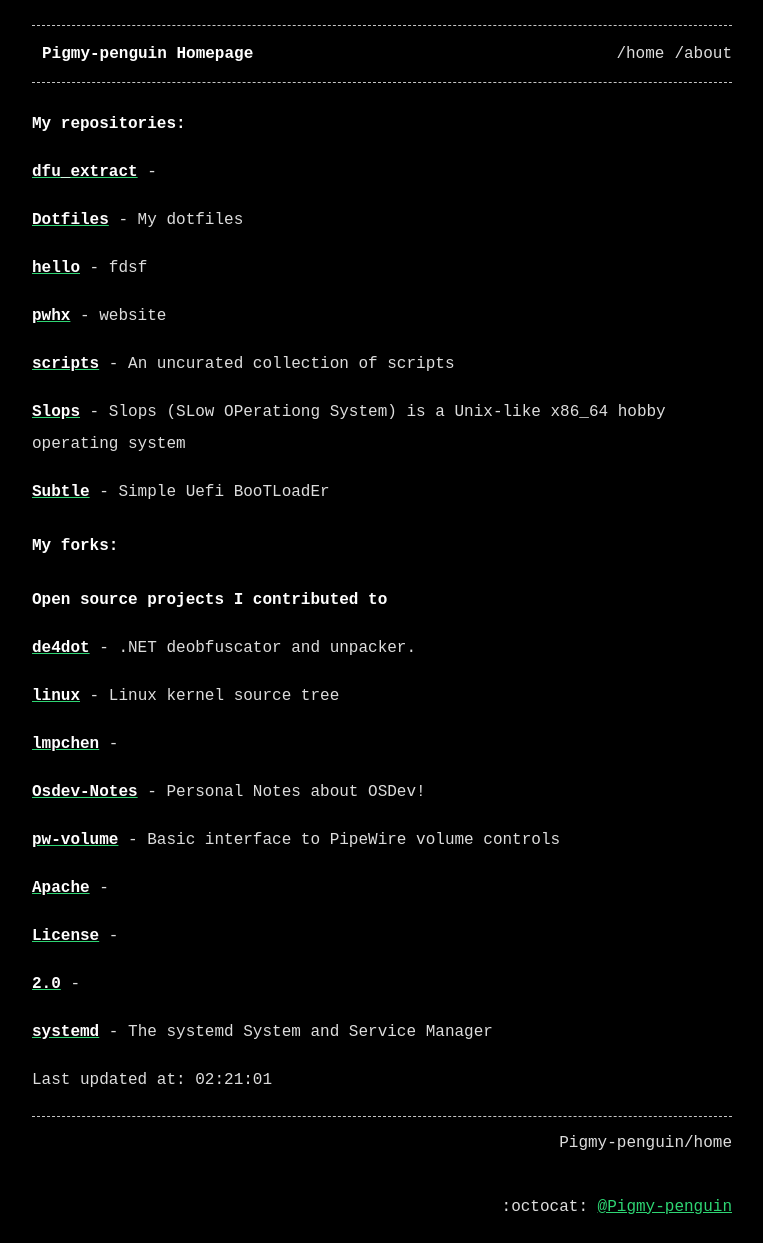
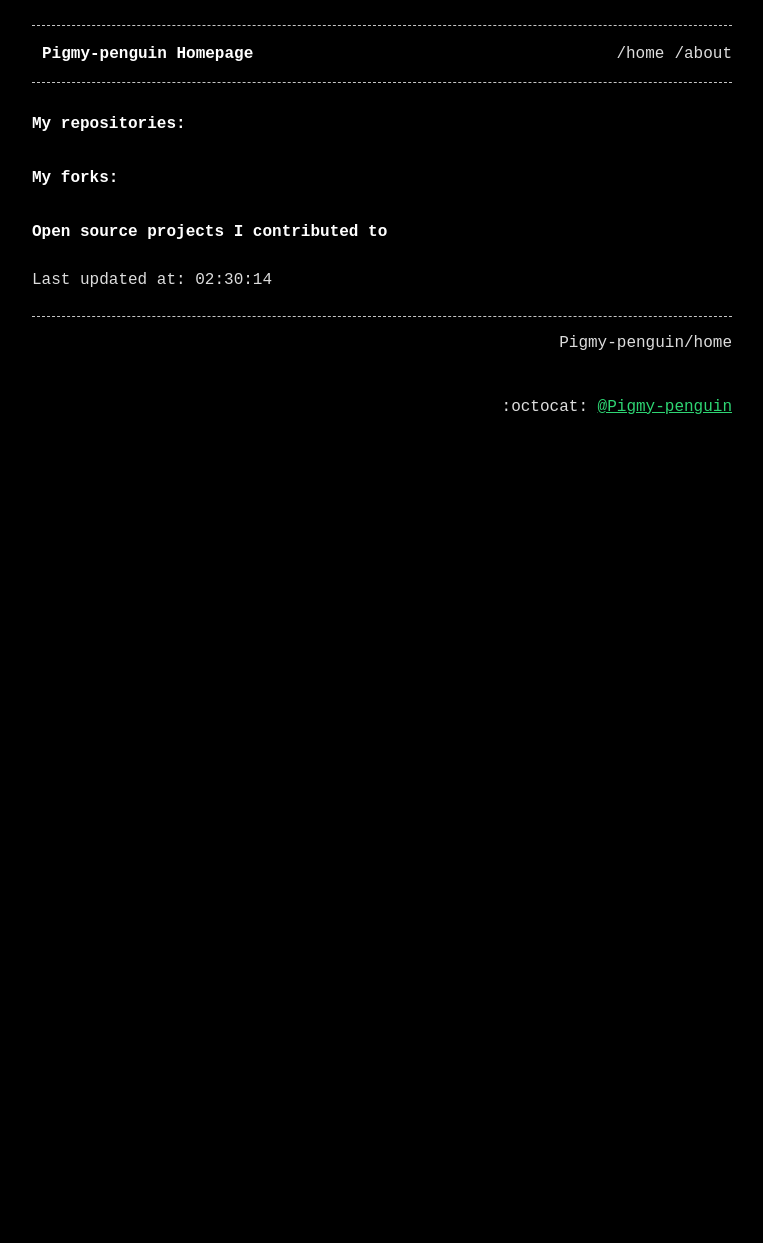
Before and after one commit to Pigmy-penguin/Pigmy-penguin.github.io, a Jekyll site: the page built from index.md, in a window 1280 px wide. Shown: the whole page, without its empty margins (258-1021 px from the left). Built offline with Jekyll 4.4.1, drawn with Linux system fonts in a browser that asks for light colours; after the commit the page ends 900 px from its top, so only the background shows below that.

Commit message:
Auto updating the website

```diff
--- a/index.md
+++ b/index.md
@@ -7,40 +7,8 @@ title: Pigmy-penguin Homepage
 
 ## My repositories:
 
-[**dfu_extract**](https://github.com/Pigmy-penguin/dfu_extract) -
-
-[**Dotfiles**](https://github.com/Pigmy-penguin/Dotfiles) - My dotfiles
-
-[**hello**](https://github.com/Pigmy-penguin/hello) - fdsf
-
-[**pwhx**](https://github.com/Pigmy-penguin/pwhx) - website
-
-[**scripts**](https://github.com/Pigmy-penguin/scripts) - An uncurated collection of scripts
-
-[**Slops**](https://github.com/Pigmy-penguin/Slops) - Slops (SLow OPerationg System) is a Unix-like x86_64 hobby operating system
-
-[**Subtle**](https://github.com/Pigmy-penguin/Subtle) - Simple Uefi BooTLoadEr
-
 ## My forks:
 ### Open source projects I contributed to
 
-[**de4dot**](https://github.com/Pigmy-penguin/de4dot) - .NET deobfuscator and unpacker.
 
-[**linux**](https://github.com/Pigmy-penguin/linux) - Linux kernel source tree
-
-[**lmpchen**](https://github.com/Pigmy-penguin/lmpchen) -
-
-[**Osdev-Notes**](https://github.com/Pigmy-penguin/Osdev-Notes) - Personal Notes about OSDev!
-
-[**pw-volume**](https://github.com/Pigmy-penguin/pw-volume) - Basic interface to PipeWire volume controls
-
-[**Apache**](https://github.com/Pigmy-penguin/Apache) -
-
-[**License**](https://github.com/Pigmy-penguin/License) -
-
-[**2.0**](https://github.com/Pigmy-penguin/2.0) -
-
-[**systemd**](https://github.com/Pigmy-penguin/systemd) - The systemd System and Service Manager
-
-
-Last updated at: 02:21:01
+Last updated at: 02:30:14
```
Also changed, not shown: 2 other files.
